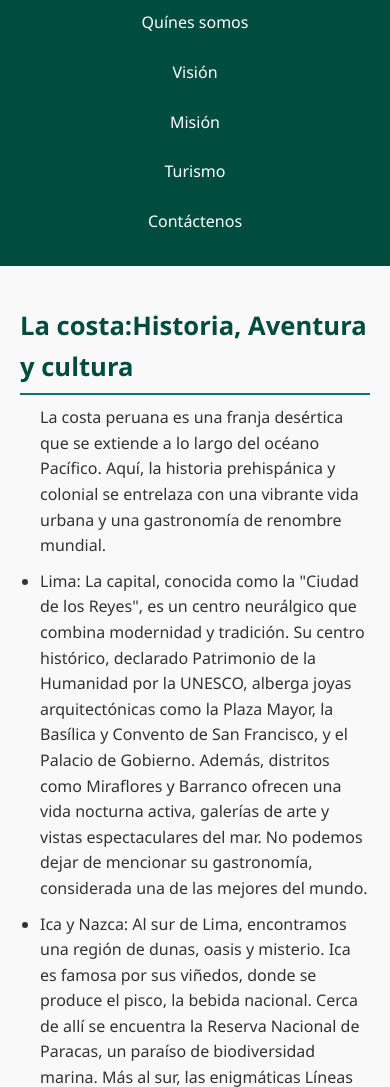
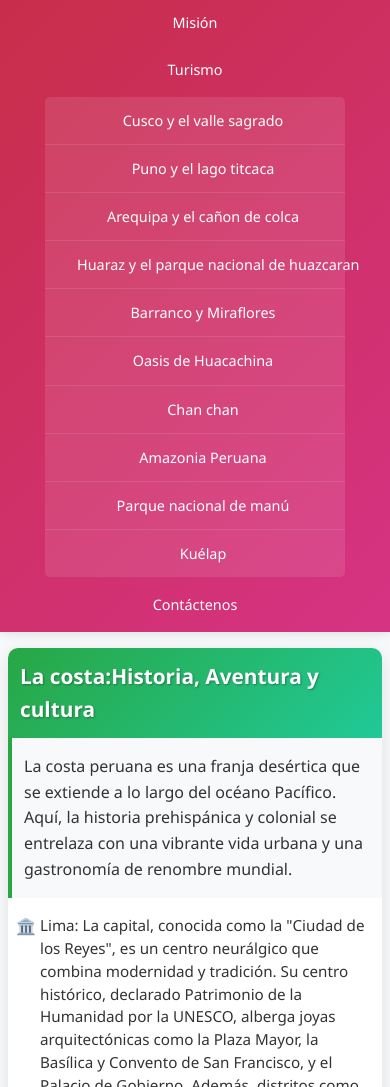
Before and after one commit to PasDeDeux23/webTurista-1, a plain HTML site: page index.html in a window 390 px wide. Shown: the part 134-1221 px from the top of the page. Drawn offline with Linux system fonts and the light colour scheme.

Commit message:
Add files via upload

```diff
--- a/index.css
+++ b/index.css
@@ -1,4 +1,4 @@
-/* Reseteo básico */
+/* Reset básico */
 * {
     margin: 0;
     padding: 0;
@@ -6,133 +6,319 @@
 }
 
 body {
-  font-family: "Segoe UI", Arial, sans-serif;
+    font-family: 'Segoe UI', Tahoma, Geneva, Verdana, sans-serif;
     line-height: 1.6;
-  background: #f9f9f9;
     color: #333;
+    background-color: #f8f9fa;
 }
 
-/* ENCABEZADO */
+/* Header */
 header {
-  background: #004d40;
-  color: #fff;
-  padding: 20px 0;
-  text-align: center;
+    background: linear-gradient(135deg, #c62d42, #d63384);
+    color: white;
+    padding: 1rem 0;
+    box-shadow: 0 2px 10px rgba(0,0,0,0.1);
 }
 
 header h1 {
-  margin-bottom: 10px;
+    text-align: center;
     font-size: 2rem;
+    margin-bottom: 1rem;
+    text-shadow: 2px 2px 4px rgba(0,0,0,0.3);
 }
 
-/* NAVBAR */
+/* Navegación */
+nav {
+    max-width: 1200px;
+    margin: 0 auto;
+    padding: 0 1rem;
+}
+
 nav ul {
     list-style: none;
     display: flex;
+    flex-wrap: wrap;
     justify-content: center;
-  flex-wrap: wrap;
+    gap: 0.5rem;
 }
 
-nav ul li {
+nav > ul > li {
     position: relative;
 }
 
-nav ul li a {
+nav a {
+    color: white;
+    text-decoration: none;
+    padding: 0.75rem 1rem;
     display: block;
-  padding: 12px 18px;
-  color: #fff;
-  text-decoration: none;
+    border-radius: 5px;
+    transition: all 0.3s ease;
+    white-space: nowrap;
     font-weight: 500;
-  transition: background 0.3s;
 }
 
-nav ul li a:hover {
-  background: #00796b;
-  border-radius: 4px;
+nav a:hover {
+    background-color: rgba(255,255,255,0.2);
+    transform: translateY(-2px);
 }
 
-/* SUBMENÚ */
-nav ul li ul {
+/* Submenú */
+nav ul ul {
     position: absolute;
     top: 100%;
     left: 0;
-  background: #00695c;
-  min-width: 200px;
-  display: none;
+    background: #c62d42;
+    min-width: 250px;
+    opacity: 0;
+    visibility: hidden;
+    transform: translateY(-10px);
+    transition: all 0.3s ease;
+    z-index: 1000;
+    border-radius: 5px;
+    box-shadow: 0 5px 15px rgba(0,0,0,0.2);
     flex-direction: column;
-  z-index: 1000;
-  border-radius: 4px;
+    gap: 0;
 }
 
-nav ul li:hover ul {
-  display: flex;
+nav ul li:hover > ul {
+    opacity: 1;
+    visibility: visible;
+    transform: translateY(0);
 }
 
-nav ul li ul li a {
-  padding: 10px 15px;
+nav ul ul li {
+    width: 100%;
 }
 
-nav ul li ul li a:hover {
-  background: #004d40;
+nav ul ul a {
+    padding: 0.75rem 1rem;
+    border-bottom: 1px solid rgba(255,255,255,0.1);
+    border-radius: 0;
 }
 
-/* CONTENIDO */
-main {
-  padding: 20px;
-  max-width: 1000px;
-  margin: auto;
+nav ul ul li:last-child a {
+    border-bottom: none;
+    border-radius: 0 0 5px 5px;
 }
 
-main h2 {
-  color: #004d40;
-  margin: 20px 0 10px;
-  font-size: 1.6rem;
-  border-bottom: 2px solid #00796b;
-  padding-bottom: 5px;
+nav ul ul li:first-child a {
+    border-radius: 5px 5px 0 0;
 }
 
+/* Main Content */
+main {
+    max-width: 1200px;
+    margin: 2rem auto;
+    padding: 0 1rem;
+}
+
+main > div {
+    background: white;
+    border-radius: 10px;
+    box-shadow: 0 5px 20px rgba(0,0,0,0.1);
+    overflow: hidden;
+}
+
+/* Secciones */
+h2 {
+    background: linear-gradient(135deg, #28a745, #20c997);
+    color: white;
+    padding: 1.5rem;
+    margin: 0;
+    font-size: 1.8rem;
+    text-shadow: 1px 1px 2px rgba(0,0,0,0.3);
+}
+
+h2:not(:first-child) {
+    margin-top: 2rem;
+}
+
+/* Párrafos y listas */
 main p {
-  margin-bottom: 10px;
+    padding: 1.5rem;
+    font-size: 1.1rem;
+    background-color: #f8f9fa;
+    margin: 0;
+    border-left: 4px solid #28a745;
 }
 
 main ul {
-  margin-bottom: 20px;
-  padding-left: 20px;
+    list-style: none;
+    padding: 0;
+    margin: 0;
 }
 
 main ul li {
-  margin-bottom: 10px;
+    padding: 1.5rem;
+    border-bottom: 1px solid #e9ecef;
+    position: relative;
+    padding-left: 3rem;
 }
 
-/* FOOTER */
-footer {
-  background: #004d40;
-  color: #fff;
-  text-align: center;
-  padding: 15px;
-  margin-top: 30px;
-  font-size: 0.9rem;
+main ul li:before {
+    content: "🏛️";
+    position: absolute;
+    left: 1rem;
+    top: 1.5rem;
+    font-size: 1.2rem;
 }
 
-/* RESPONSIVE */
-@media (max-width: 768px) {
+main ul li:last-child {
+    border-bottom: none;
+}
+
+/* Íconos específicos por sección */
+h2:contains("costa") + ul li:before {
+    content: "🏖️";
+}
+
+h2:contains("sierra") + ul li:before {
+    content: "🏔️";
+}
+
+h2:contains("selva") + ul li:before {
+    content: "🌿";
+}
+
+/* Footer */
+footer {
+    background-color: #343a40;
+    color: white;
+    text-align: center;
+    padding: 2rem;
+    margin-top: 3rem;
+}
+
+/* Media Queries para Responsive */
+
+/* Tablets */
+@media screen and (max-width: 768px) {
+    header h1 {
+        font-size: 1.5rem;
+        padding: 0 1rem;
+    }
+
     nav ul {
         flex-direction: column;
         align-items: center;
     }
 
-  nav ul li {
+    nav > ul > li {
         width: 100%;
-    text-align: center;
+        max-width: 300px;
     }
 
-  nav ul li ul {
-    position: static;
-    display: none;
+    nav a {
+        text-align: center;
         width: 100%;
     }
 
-  nav ul li:hover ul {
-    display: block;
+    /* Submenú en móvil */
+    nav ul ul {
+        position: static;
+        opacity: 1;
+        visibility: visible;
+        transform: none;
+        background: rgba(255,255,255,0.1);
+        margin-top: 0.5rem;
+        box-shadow: none;
+    }
+
+    nav ul ul a {
+        padding-left: 2rem;
+        border-bottom: 1px solid rgba(255,255,255,0.1);
+    }
+
+    h2 {
+        font-size: 1.5rem;
+        padding: 1rem;
+    }
+
+    main p, main ul li {
+        padding: 1rem;
+    }
+
+    main ul li {
+        padding-left: 2.5rem;
+    }
+
+    main ul li:before {
+        left: 0.75rem;
+        top: 1rem;
     }
 }
+
+/* Móviles */
+@media screen and (max-width: 480px) {
+    header {
+        padding: 0.5rem 0;
+    }
+
+    header h1 {
+        font-size: 1.3rem;
+        margin-bottom: 0.5rem;
+        line-height: 1.3;
+    }
+
+    nav {
+        padding: 0 0.5rem;
+    }
+
+    nav a {
+        padding: 0.5rem 0.75rem;
+        font-size: 0.9rem;
+    }
+
+    main {
+        margin: 1rem auto;
+        padding: 0 0.5rem;
+    }
+
+    h2 {
+        font-size: 1.3rem;
+        padding: 0.75rem;
+    }
+
+    main p {
+        padding: 1rem 0.75rem;
+        font-size: 1rem;
+    }
+
+    main ul li {
+        padding: 1rem 0.75rem;
+        padding-left: 2rem;
+        font-size: 0.95rem;
+        line-height: 1.5;
+    }
+
+    main ul li:before {
+        left: 0.5rem;
+        top: 1rem;
+        font-size: 1rem;
+    }
+
+    footer {
+        padding: 1.5rem 0.5rem;
+        font-size: 0.9rem;
+    }
+}
+
+/* Móviles muy pequeños */
+@media screen and (max-width: 320px) {
+    header h1 {
+        font-size: 1.1rem;
+    }
+
+    nav a {
+        font-size: 0.8rem;
+        padding: 0.4rem 0.5rem;
+    }
+
+    h2 {
+        font-size: 1.2rem;
+    }
+
+    main p, main ul li {
+        font-size: 0.9rem;
+    }
+}
```
Lines whose indentation alone changed are shown as unchanged.
